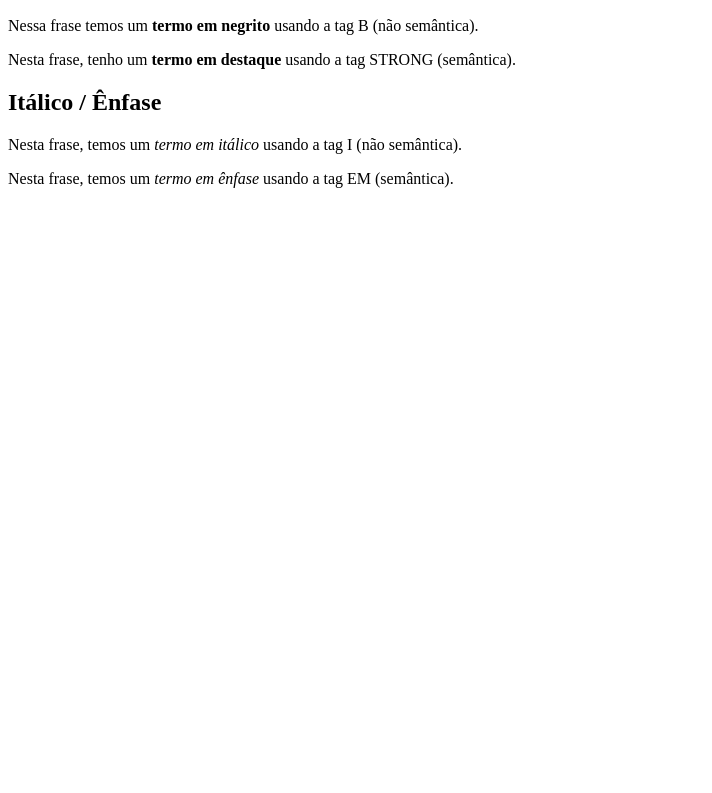
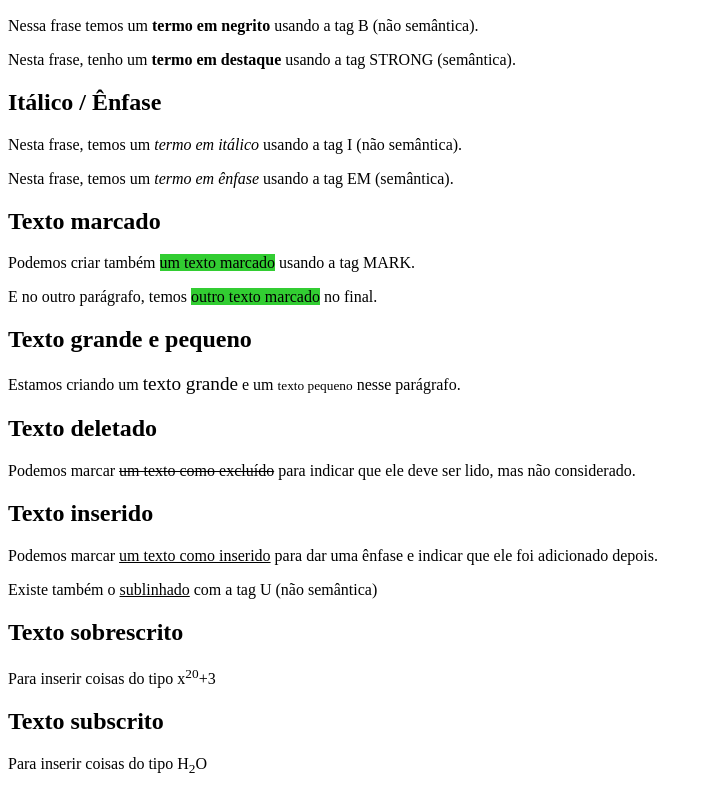
Before and after one commit to danilobonan/curso-html-css, a plain HTML site: page exercicios/ex008/index.html in a window 1280 px wide. Shown: the part 110-903 px from the top of the page, without its empty margins (0-712 px from the left). Before the commit the page ends 800 px from the top, so only its background shows below. Drawn offline with Linux system fonts and the light colour scheme.

Commit message:
continuação do ex008

```diff
--- a/exercicios/ex008/index.html
+++ b/exercicios/ex008/index.html
@@ -5,6 +5,11 @@
     <meta name="viewport" content="width=device-width, initial-scale=1.0">
     <link rel="shortcut icon" href="favicon.ico" type="image/x-icon">
     <title>Formatação de Textos</title>
+    <style>
+        mark {
+            background-color: limegreen;
+        }
+    </style>
 </head>
 <body>
     <h1>Principais formatações</h1>
@@ -14,5 +19,19 @@
     <h2>Itálico / Ênfase</h2>
     <p>Nesta frase, temos um <i>termo em itálico</i> usando a tag I (não semântica).</p>
     <p>Nesta frase, temos um <em>termo em ênfase</em> usando a tag EM (semântica).</p>
+    <h2>Texto marcado</h2>
+    <P>Podemos criar também <mark>um texto marcado</mark> usando a tag MARK.</P>
+    <p>E no outro parágrafo, temos <mark>outro texto marcado</mark> no final.</p>
+    <h2>Texto grande e pequeno</h2>
+    <p>Estamos criando um <big>texto grande</big> e um <small>texto pequeno</small> nesse parágrafo.</p>
+    <h2>Texto deletado</h2>
+    <p>Podemos marcar <del>um texto como excluído</del> para indicar que ele deve ser lido, mas não considerado.</p>
+    <h2>Texto inserido</h2>
+    <p>Podemos marcar <ins>um texto como inserido</ins> para dar uma ênfase e indicar que ele foi adicionado depois.</p>
+    <p>Existe também o <u>sublinhado</u> com a tag U (não semântica)</p>
+    <h2>Texto sobrescrito</h2>
+    <p>Para inserir coisas do tipo x<sup>20</sup>+3</p>
+    <h2>Texto subscrito</h2>
+    <p>Para inserir coisas do tipo H<sub>2</sub>O</p>
 </body>
 </html>
```
